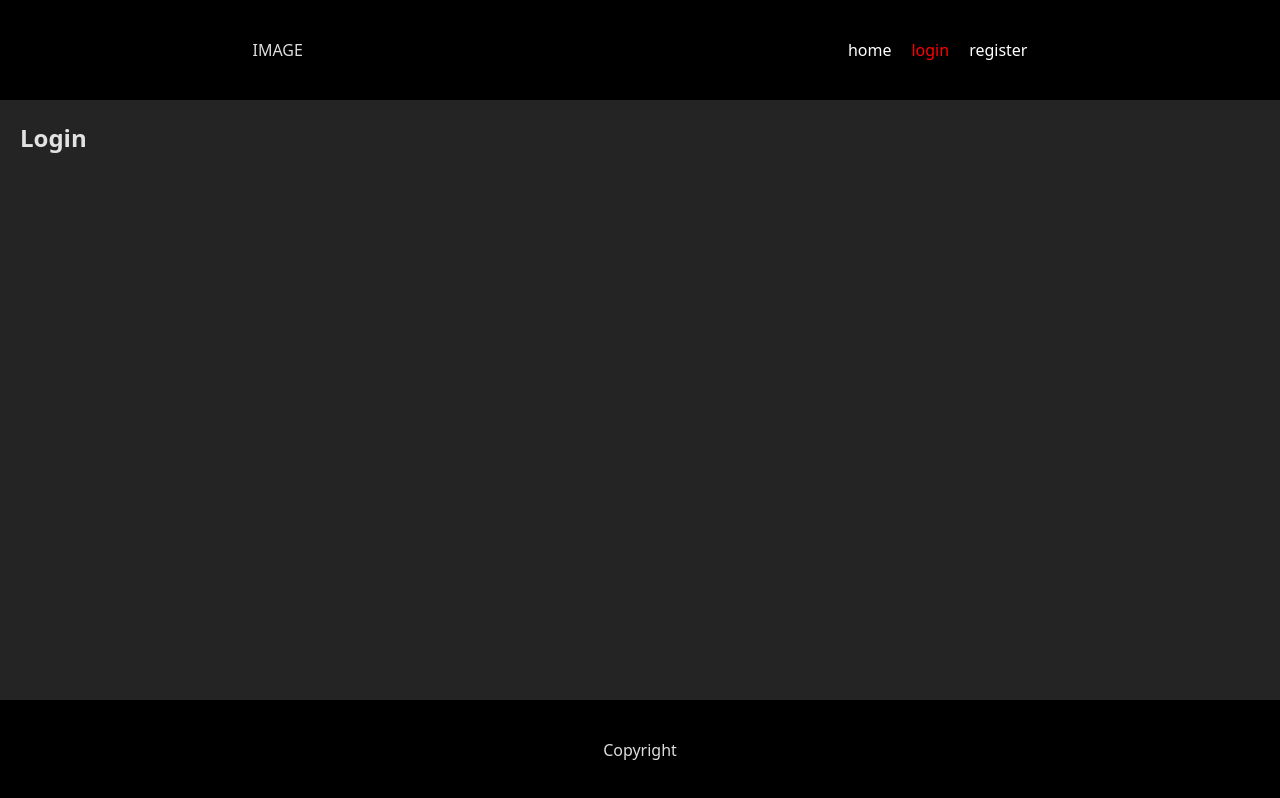
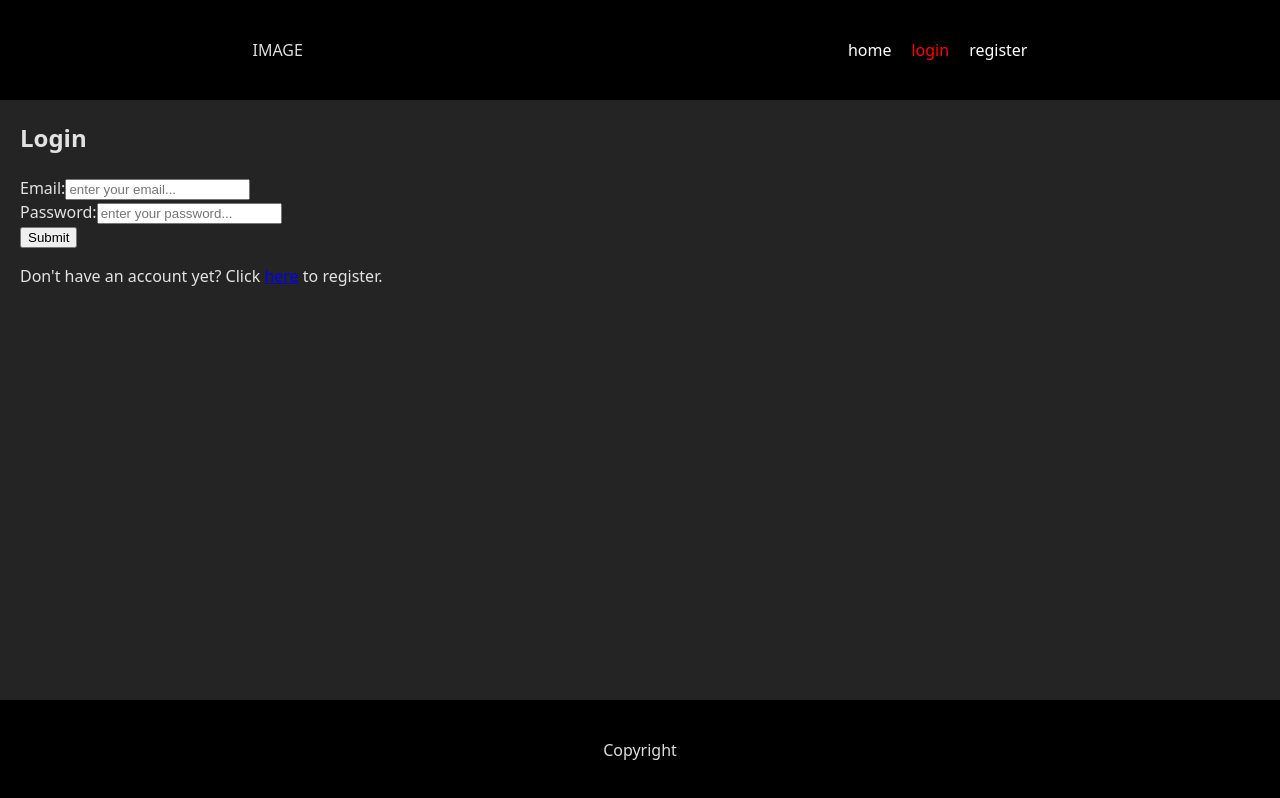
Before and after one commit to Paulius19Ka/React_atsiskaitymas, a React (Vite) app: page /login in a window 1280 px wide. Built offline with nearby package versions, Linux system fonts and the light colour scheme; data requests are answered from the project's data file.

Commit message:
added form to login page

```diff
--- a/src/components/pages/Login.tsx
+++ b/src/components/pages/Login.tsx
@@ -1,7 +1,54 @@
+import { useContext } from "react";
+import { useFormik } from 'formik';
+import { Link, useNavigate } from "react-router";
+// import bcrypt from 'bcryptjs';
+
+import UsersContext from "../contexts/UsersContext";
+import { UsersContextTypes } from "../../types";
+
 const Login = () => {
+
+  const { users, setLoggedInUser } = useContext(UsersContext) as UsersContextTypes;
+  const navigate = useNavigate();
+
+  const formik = useFormik({
+    initialValues: {
+      email: '',
+      password: ''
+    },
+    onSubmit: (values) => {
+      console.log(values);
+      navigate('/');
+    }
+  })
+
   return (
     <section>
       <h2>Login</h2>
+      <form onSubmit={formik.handleSubmit}>
+        <div>
+          <label htmlFor="email">Email:</label>
+          <input
+            type="email"
+            id="email" name="email"
+            onBlur={formik.handleBlur}
+            onChange={formik.handleChange}
+            placeholder="enter your email..."
+          />
+        </div>
+        <div>
+          <label htmlFor="password">Password:</label>
+          <input
+            type="password"
+            id="password" name="password"
+            onBlur={formik.handleBlur}
+            onChange={formik.handleChange}
+            placeholder="enter your password..."
+          />
+        </div>
+        <input type="submit" />
+        <p>Don't have an account yet? Click <Link to='/register'>here</Link> to register.</p>
+      </form>
     </section>
   );
 }
```
